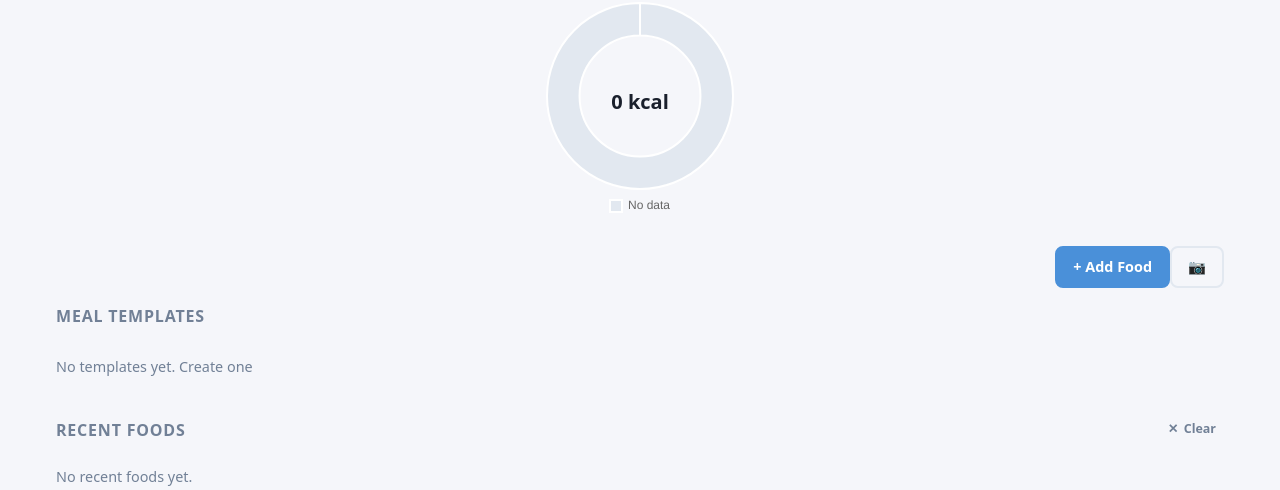
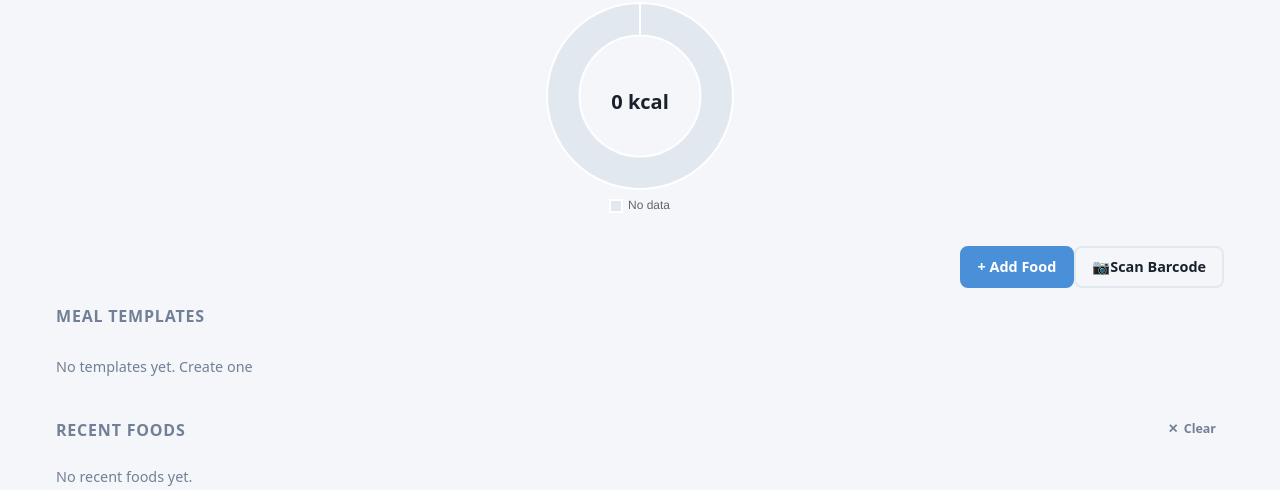
Before and after one commit to sakaryag/nutrition-tracker, a Flask app: page / in a window 1280 px wide. Shown: the part 346-836 px from the top of the page. Run offline with Flask 3, Linux system fonts and the light colour scheme; the visitor is signed in with stand-in values (Sample User, id 1); data that the repository does not hold is empty.

Commit message:
feat: show 'Scan Barcode' label on scan button + barcode.js improvements

```diff
--- a/templates/dashboard.html
+++ b/templates/dashboard.html
@@ -62,7 +62,7 @@
   <!-- Add Food Button -->
   <div class="action-bar">
     <button class="btn btn-primary" id="open-add-form" data-i18n="dash.addFood">+ Add Food</button>
-    <button type="button" id="scan-barcode-btn" class="btn btn-secondary" title="Scan barcode">&#x1F4F7;</button>
+    <button type="button" id="scan-barcode-btn" class="btn btn-secondary" title="Scan barcode">&#x1F4F7;Scan Barcode</button>
   </div>
 
   <!-- Meal Templates Quick Log -->
```
Also changed, not shown: 1 other file.
